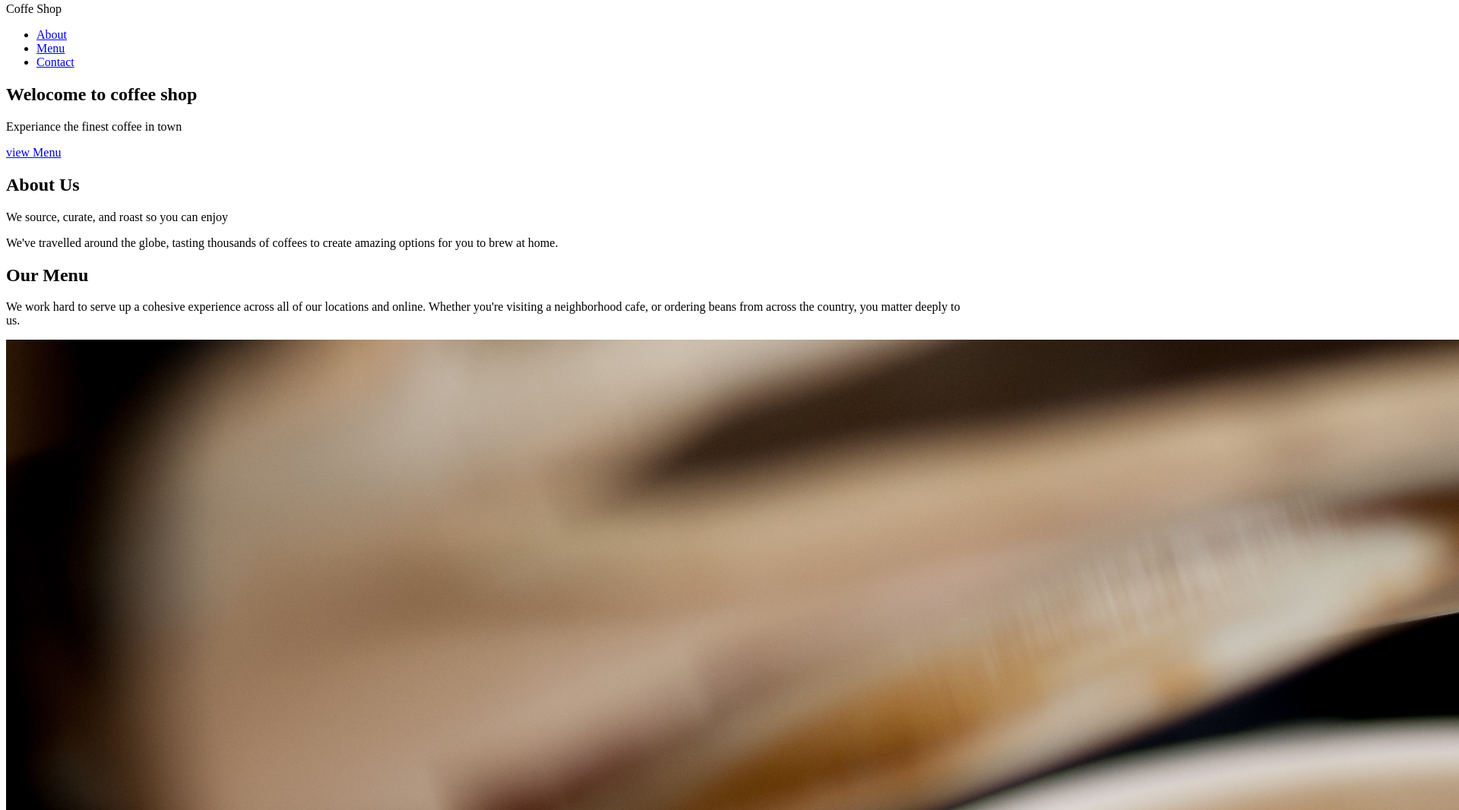
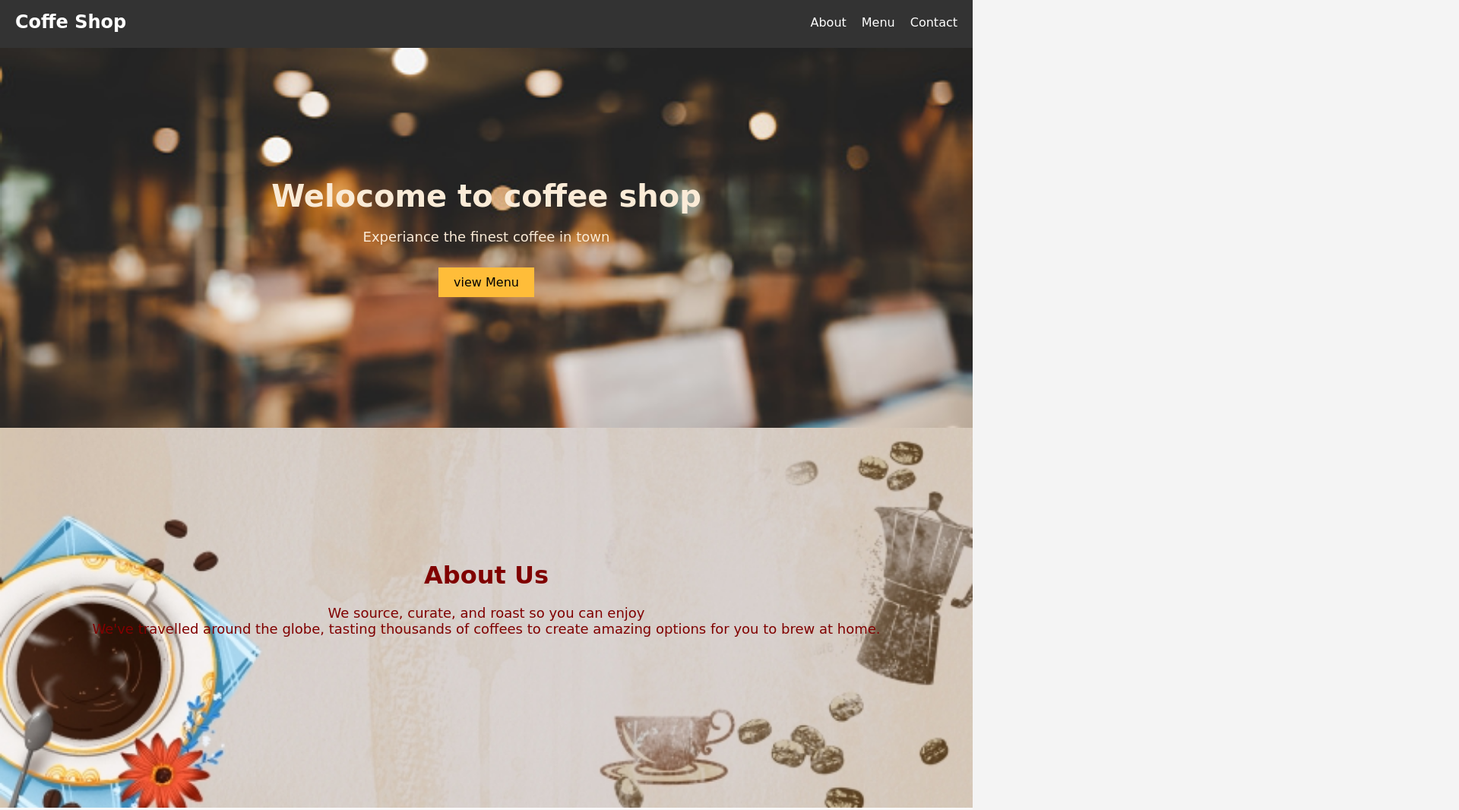
Before and after one commit to Ravijnv7/coffee_shop, a plain HTML site: page index.html in a window 1280 px wide. Shown: the part 5-1071 px from the top of the page at 76% size, 1920 px wide, since content can reach past the window. Drawn offline with Linux system fonts and the light colour scheme.

Commit message:
coffee shop website added

```diff
--- a/index.html
+++ b/index.html
@@ -34,12 +34,14 @@
       </p>
     </div>
   </section>
-  <section class="menu">
-    <div class="menu text">
+  <section id="menu">
+    <div class="menu-text">
       <h2>Our Menu</h2>
-        <p>We work hard to serve up a cohesive experience across all of our
+      <p>
+        We work hard to serve up a cohesive experience across all of our
         locations and online. Whether you're visiting a neighborhood cafe, or
-            ordering beans from across the country, you matter deeply to us.</p>
+        ordering beans from across the country, you matter deeply to us.
+      </p>
     </div>
     <div class="menu-items">
       <div class="menu-item">
@@ -73,10 +75,9 @@
       </form>
     </div>
   </section>
+
   <footer>
     <p>&copy; 2023 Coffee Shop. All rights reserved.</p>
   </footer>
 </body>
 </html>
-</body>
-</html>
--- a/style.css
+++ b/style.css
@@ -0,0 +1,241 @@
+* {
+    margin: 0;
+    padding: 0;
+    box-sizing: border-box;
+    font-family: cursive;
+  }
+  body {
+    font-family: Arial, sans-serif;
+    background-color: #f4f4f4;
+  }
+  header {
+    background-color: #333;
+    color: #fff;
+    padding: 20px;
+  }
+  nav {
+    display: flex;
+    justify-content: space-between;
+    align-items: center;
+  }
+
+  .logo {
+    font-size: 24px;
+    font-weight: bold;
+  }
+
+  .nav-links {
+    list-style: none;
+    display: flex;
+  }
+
+  .nav-links li {
+    margin-left: 20px;
+  }
+
+  .nav-links a {
+    color: #fff;
+    text-decoration: none;
+  }
+
+/* Hero section */
+#hero {
+    background-image: url("images/hero.jpeg");
+    background-size: cover;
+    background-position: center;
+    height: 500px;
+    display: flex;
+    align-items: center;
+    justify-content: center;
+    color: #fff;
+  }
+
+  .hero-text {
+    text-align: center;
+  }
+
+  .hero-text h1 {
+    font-size: 40px;
+    color: antiquewhite;
+    margin-bottom: 20px;
+  }
+
+  .hero-text p {
+    color: antiquewhite;
+    font-size: 18px;
+    margin-bottom: 30px;
+  }
+
+  .btn {
+    display: inline-block;
+    padding: 10px 20px;
+    background-color: #ffbd39;
+    color: #000;
+    text-decoration: none;
+    transition: background-color 0.3s ease;
+  }
+
+  .btn:hover {
+    background-color: #ffb30f;
+  }
+  /* About section */
+#about {
+    background-image: url("images/about.jpeg");
+    background-size: cover;
+    background-position: center;
+    height: 500px;
+    display: flex;
+    align-items: center;
+    justify-content: center;
+    color: #fff;
+    opacity: 80;
+  }
+
+  .about-text {
+    text-align: center;
+    margin-bottom: 50px;
+  }
+
+  .about-text h2 {
+    font-size: 32px;
+    font-weight: bold;
+    margin-bottom: 20px;
+    color: maroon;
+  }
+
+  .about-text p {
+    font-size: 18px;
+    color: maroon;
+  }
+  /* Menu section */
+#menu {
+    background-color: #f9f9f9;
+    padding: 80px 0;
+  }
+
+  .menu-text {
+    text-align: center;
+    margin-bottom: 50px;
+    font-family: cursive;
+  }
+
+  .menu-text h2 {
+    font-size: 32px;
+    font-weight: bold;
+    margin-bottom: 20px;
+    color: #555;
+    font-family: cursive;
+  }
+
+  .menu-text p {
+    font-size: 18px;
+    color: #555;
+  }
+
+  .menu-items {
+    display: flex;
+    justify-content: center;
+    align-items: center;
+    flex-wrap: wrap;
+    margin-top: 30px;
+  }
+
+  .menu-item {
+    background-color: #fff;
+    padding: 30px;
+    margin: 10px;
+    border-radius: 8px;
+    box-shadow: 0 2px 4px rgba(0, 0, 0, 0.1);
+    text-align: center;
+    transition: transform 0.3s ease;
+  }
+
+  .menu-item img {
+    width: 200px;
+    height: 150px;
+    object-fit: cover;
+    border-radius: 8px;
+    margin-bottom: 10px;
+  }
+
+  .menu-item h3 {
+    font-size: 24px;
+    font-weight: bold;
+    margin-bottom: 10px;
+    color: #333;
+  }
+
+  .menu-item p {
+    color: #777;
+  }
+
+  .menu-item:hover {
+    transform: translateY(-5px);
+  }
+  #contact {
+    padding: 80px 0;
+    background-size: cover;
+    background-position: center;
+    height: 500px;
+    display: flex;
+    align-items: center;
+    justify-content: center;
+    background-color: #eee;
+    background-image: url("images/contact.avif");
+  }
+
+  .contact-text {
+    text-align: center;
+    margin-bottom: 50px;
+  }
+
+  .contact-text h2 {
+    font-size: 32px;
+    font-weight: bold;
+    margin-bottom: 20px;
+    color: black;
+  }
+
+  .contact-text p {
+    font-size: 18px;
+    color: black;
+  }
+
+  .contact-form {
+    text-align: center;
+  }
+
+  .contact-form form {
+    display: flex;
+    flex-direction: column;
+    align-items: center;
+  }
+
+  .contact-form input,
+  .contact-form textarea {
+    width: 300px;
+    padding: 10px;
+    margin-bottom: 10px;
+    border: 1px solid #ccc;
+    border-radius: 4px;
+  }
+
+  .contact-form button {
+    padding: 10px 20px;
+    background-color: #ffbd39;
+    color: #fff;
+    border: none;
+    border-radius: 4px;
+    cursor: pointer;
+    transition: background-color 0.3s ease;
+  }
+
+  .contact-form button:hover {
+    background-color: #ffb30f;
+  }
+  footer {
+    background-color: #333;
+    color: #fff;
+    padding: 20px;
+    text-align: center;
+  }
```
Lines whose indentation alone changed are shown as unchanged.
